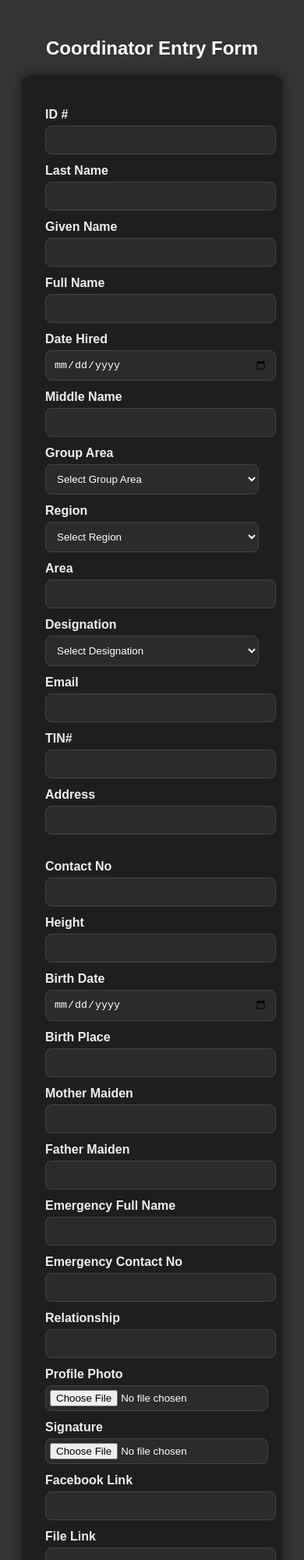
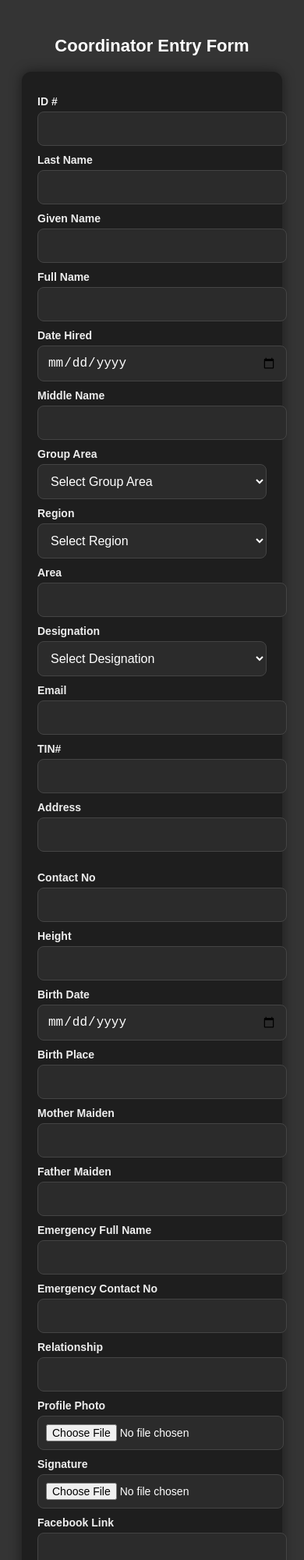
Before and after one commit to Da2126/Coordinator-Entry-Form, a plain HTML site: page index.html in a window 390 px wide. Shown: the top 2000 px of the page at 78% size. Drawn offline with Linux system fonts and the light colour scheme; some packages are replaced by stand-ins of ours; a script that the page names is missing.

Commit message:
Update index.html

```diff
--- a/index.html
+++ b/index.html
@@ -99,6 +99,50 @@
       h3 {
         grid-column: 1;
       }
+
+      /* Existing styles remain unchanged, just adding/improving mobile responsiveness */
+@media (max-width: 768px) {
+  form {
+    grid-template-columns: 1fr; /* Single column */
+    padding: 20px;              /* Slightly smaller padding */
+    gap: 15px;                   /* Reduce gap between inputs */
+  }
+
+  label {
+    margin-top: 10px;
+    font-size: 14px; /* Slightly smaller font for mobile */
+  }
+
+  input, select, button {
+    font-size: 16px;    /* Larger font for touch devices */
+    padding: 12px;      /* More padding for easier tapping */
+  }
+
+  button {
+    margin-top: 20px;
+  }
+
+  h2 {
+    font-size: 22px;    /* Smaller heading for mobile */
+  }
+
+  h3 {
+    font-size: 18px;
+  }
+
+  .loading-overlay .loader {
+    width: 50px;
+    height: 50px;
+    border-width: 6px;
+  }
+}
+
+/* Optional: Make the file inputs more touch-friendly */
+input[type="file"] {
+  padding: 10px;
+  font-size: 14px;
+}
+
     }
   </style>
 </head>
```
